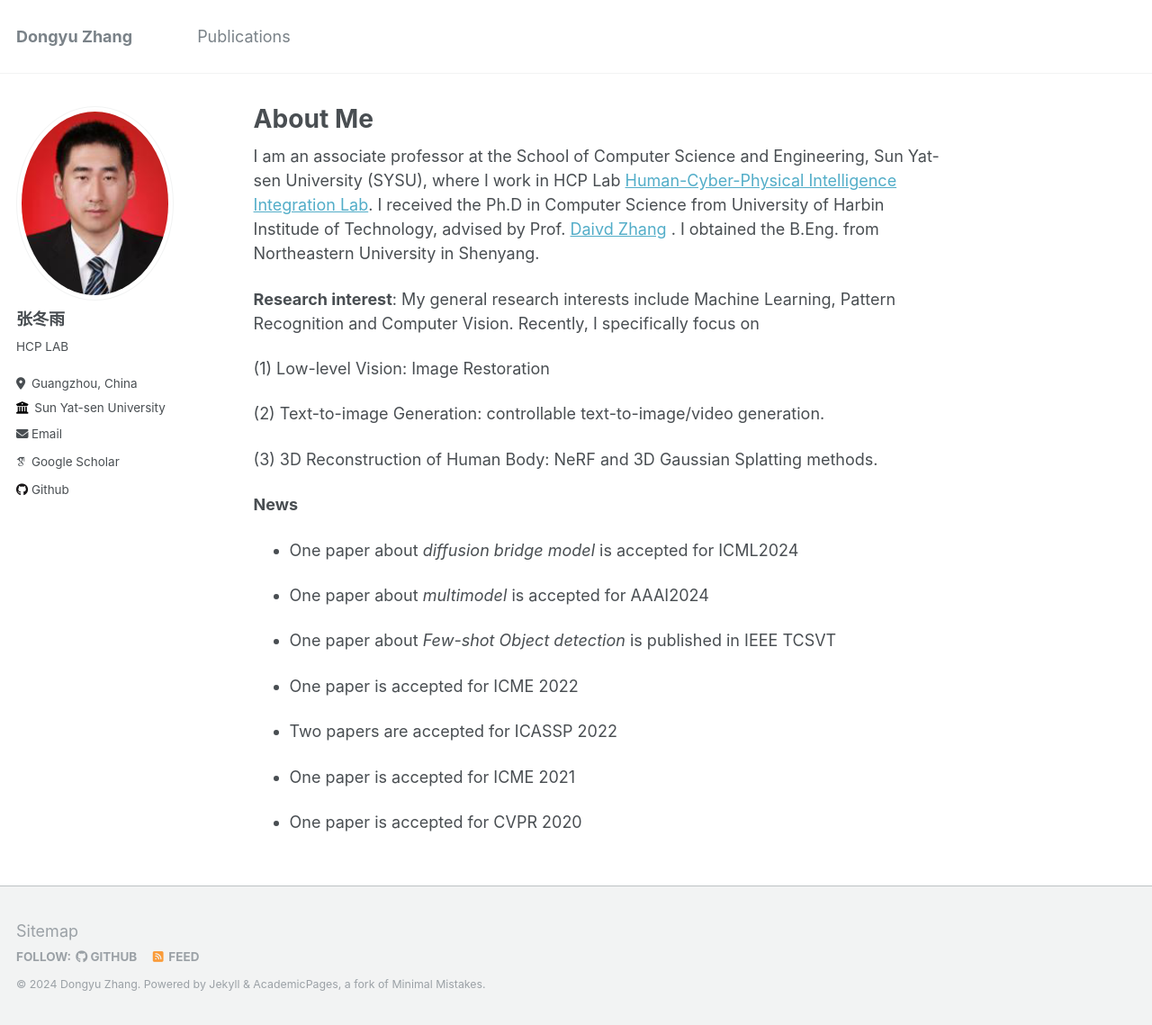
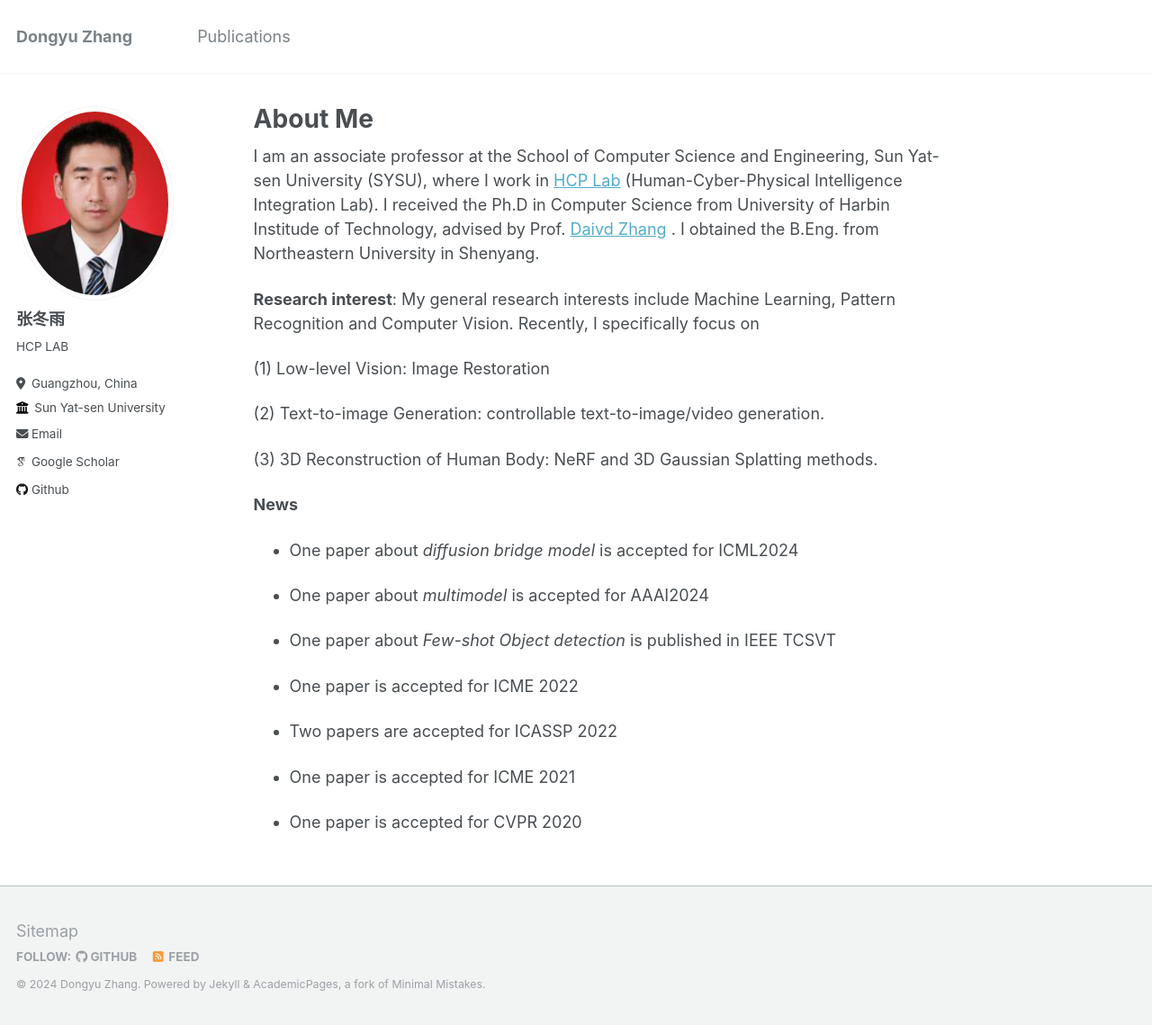
Before and after one commit to cszhangdy/cszhangdy.github.io, a Jekyll site: the page built from _pages/about.md, in a window 1280 px wide and 1139 px high. Shown: the whole window at 90% size. Built offline with Jekyll 4.4.1, drawn with Linux system fonts in a browser that asks for light colours; some web fonts are replaced.

```diff
--- a/_pages/about.md
+++ b/_pages/about.md
@@ -7,7 +7,7 @@ redirect_from:
   - /about.html
 ---
 
-I am an associate professor  at the School of Computer Science and Engineering, Sun Yat-sen University (SYSU), where I work in HCP Lab [Human-Cyber-Physical Intelligence Integration Lab](https://www.sysu-hcp.net). I received the Ph.D in Computer Science from University of Harbin Institude of Technology, advised by Prof. [Daivd Zhang](https://www4.comp.polyu.edu.hk/~csdzhang/) . I obtained the B.Eng. from Northeastern University in Shenyang.
+I am an associate professor  at the School of Computer Science and Engineering, Sun Yat-sen University (SYSU), where I work in [HCP Lab](https://www.sysu-hcp.net) (Human-Cyber-Physical Intelligence Integration Lab). I received the Ph.D in Computer Science from University of Harbin Institude of Technology, advised by Prof. [Daivd Zhang](https://www4.comp.polyu.edu.hk/~csdzhang/) . I obtained the B.Eng. from Northeastern University in Shenyang.
 
 
 **Research interest**: My general research interests include Machine Learning, Pattern Recognition and Computer Vision.
```
